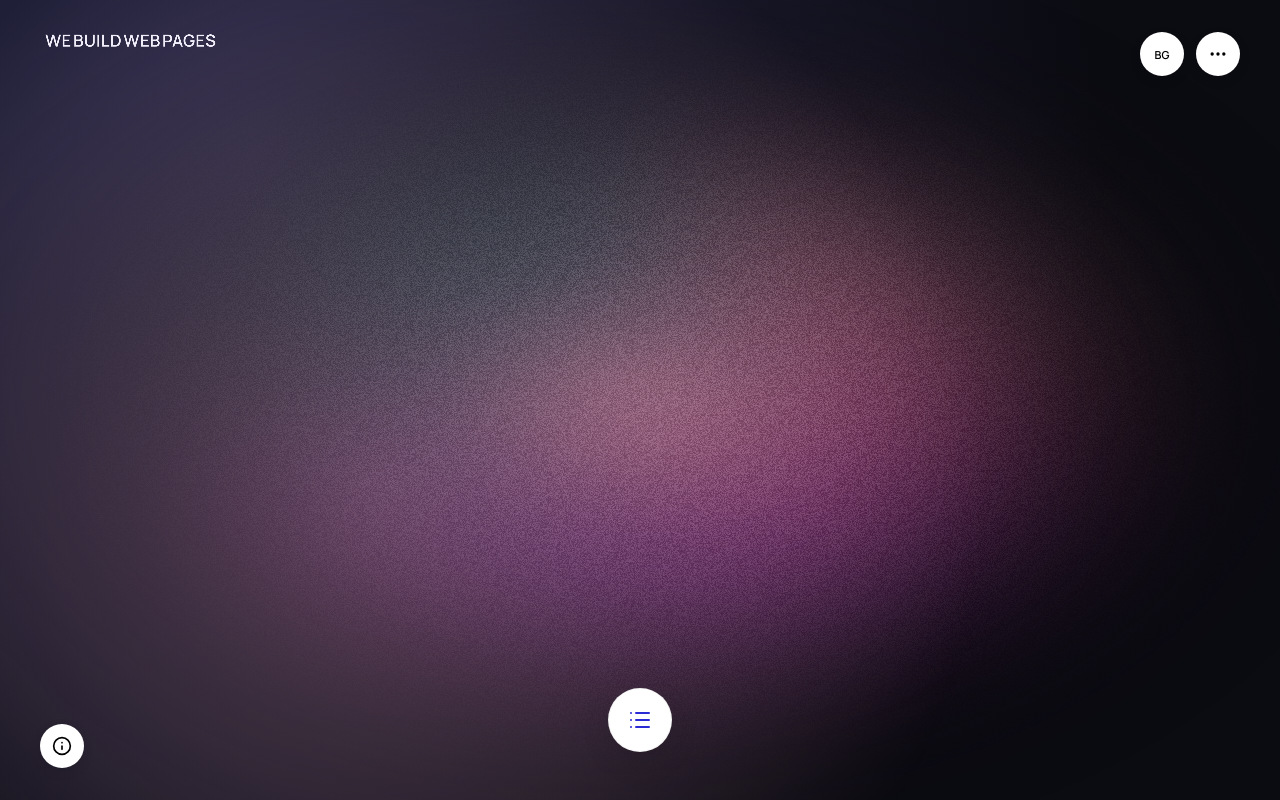
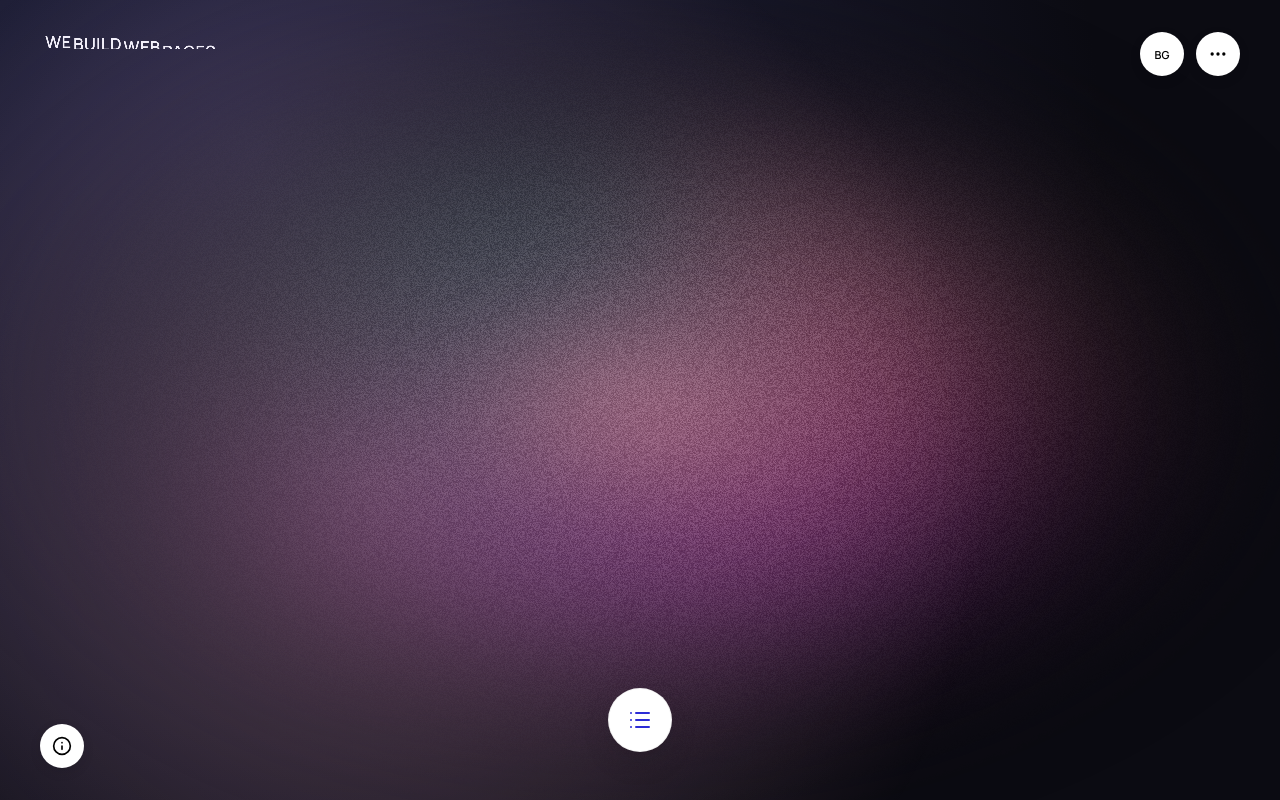
Before and after one commit to ANONIMNIQ/Portfolio1, a Next.js app: page / in a window 1280 px wide. Built offline with nearby package versions, Linux system fonts and the light colour scheme.

Commit message:
Start wordmark loop only after dock transition completes

```diff
--- a/app/components/IntroLoader.jsx
+++ b/app/components/IntroLoader.jsx
@@ -6,13 +6,25 @@ import { WORDS } from "../lib/siteData";
 
 export default function IntroLoader({ isLoading, isMenuOpen, onComplete }) {
   const [kickoff, setKickoff] = useState(0);
+  const [isDocked, setIsDocked] = useState(false);
   const didCompleteRef = useRef(false);
 
   useEffect(() => {
     if (isLoading) {
       didCompleteRef.current = false;
+      setIsDocked(false);
       setKickoff((value) => value + 1);
     }
+  }, [isLoading]);
+
+  useEffect(() => {
+    if (isLoading) return undefined;
+
+    const dockTimer = setTimeout(() => {
+      setIsDocked(true);
+    }, 1080);
+
+    return () => clearTimeout(dockTimer);
   }, [isLoading]);
 
   const brandColor = isLoading ? "#ffffff" : isMenuOpen ? "#1f1f28" : "#f1eef9";
@@ -98,6 +110,7 @@ export default function IntroLoader({ isLoading, isMenuOpen, onComplete }) {
                 {word}
               </motion.span>
             ) : (
+              isDocked ? (
                 <motion.span
                   initial={{ y: "100%" }}
                   animate={{ y: ["100%", "0%", "0%", "100%", "100%"] }}
@@ -123,6 +136,26 @@ export default function IntroLoader({ isLoading, isMenuOpen, onComplete }) {
                 >
                   {word}
                 </motion.span>
+              ) : (
+                <motion.span
+                  initial={false}
+                  animate={{ y: 0 }}
+                  transition={{ duration: 0.2, ease: [0.22, 1, 0.36, 1] }}
+                  style={{
+                    display: "block",
+                    color: brandColor,
+                    fontSize: "clamp(1.2rem, 5vw, 4.5rem)",
+                    fontFamily: '"Manrope", sans-serif',
+                    fontWeight: 800,
+                    letterSpacing: "0.02em",
+                    lineHeight: 1,
+                    textTransform: "uppercase",
+                    whiteSpace: "nowrap",
+                  }}
+                >
+                  {word}
+                </motion.span>
+              )
             )}
           </div>
         ))}
```
Lines whose indentation alone changed are shown as unchanged.
